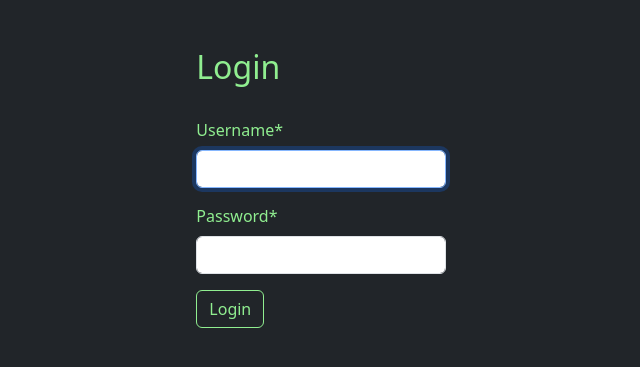
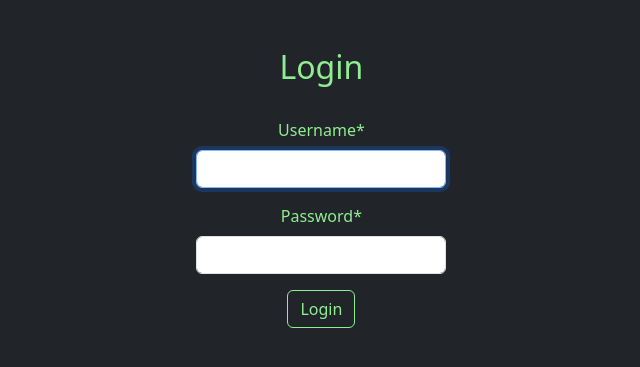
Before and after one commit to badgersky/we-know-spot, a Django app: page /users/login/ in a window 1280 px wide. Shown: the part 104-471 px from the top of the page, without its empty margins (346-986 px from the left). Run offline with Django 4.2, Linux system fonts and the light colour scheme; some libraries are stand-ins or nearby versions.

Commit message:
update base.html

```diff
--- a/config/settings.py
+++ b/config/settings.py
@@ -16,7 +16,6 @@ from config import _
 
 # Build paths inside the project like this: BASE_DIR / 'subdir'.
 BASE_DIR = Path(__file__).resolve().parent.parent
-
 
 # Quick-start development settings - unsuitable for production
 # See https://docs.djangoproject.com/en/4.2/howto/deployment/checklist/
@@ -44,9 +43,9 @@ INSTALLED_APPS = [
     'django.contrib.staticfiles',
 
     # third party
-    'debug_toolbar',
     'crispy_forms',
     'crispy_bootstrap5',
+    'debug_toolbar',
 
     # my apps
     'home.apps.HomeConfig',
@@ -84,7 +83,6 @@ TEMPLATES = [
 
 WSGI_APPLICATION = 'config.wsgi.application'
 
-
 # Database
 # https://docs.djangoproject.com/en/4.2/ref/settings/#databases
 
@@ -108,7 +106,6 @@ AUTH_PASSWORD_VALIDATORS = [
     },
 ]
 
-
 # Internationalization
 # https://docs.djangoproject.com/en/4.2/topics/i18n/
 
@@ -119,7 +116,6 @@ TIME_ZONE = 'UTC'
 USE_I18N = True
 
 USE_TZ = True
-
 
 # Static files (CSS, JavaScript, Images)
 # https://docs.djangoproject.com/en/4.2/howto/static-files/
--- a/templates/base.html
+++ b/templates/base.html
@@ -24,7 +24,7 @@
 {% include 'partials/nav.html' %}
 {% include 'partials/messages.html' %}
 
-<div class="container d-flex justify-content-evenly">
+<div class="container text-center d-flex justify-content-evenly">
     <div class="row">
         <div class="col-2">
             {% block left %}{% endblock %}
```
